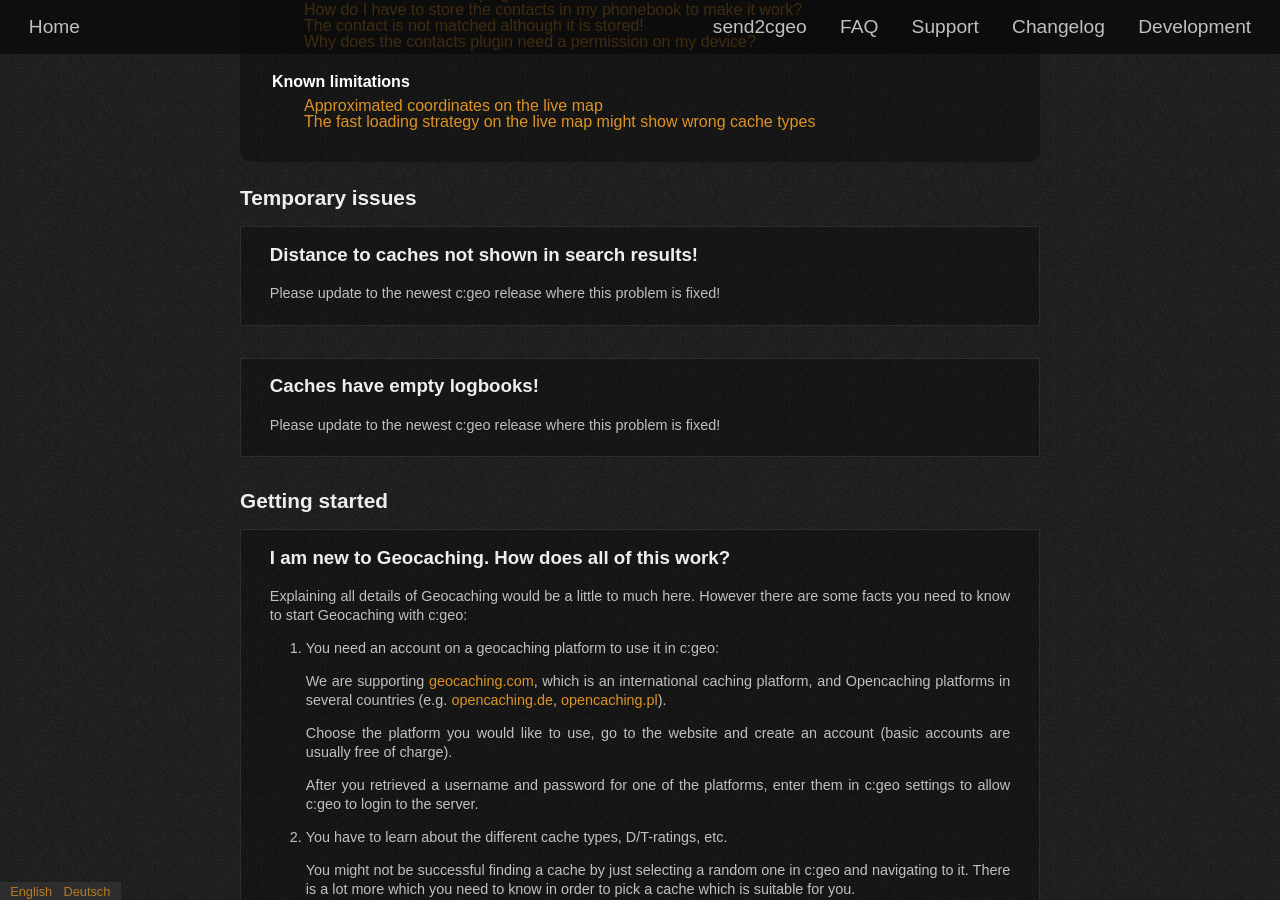
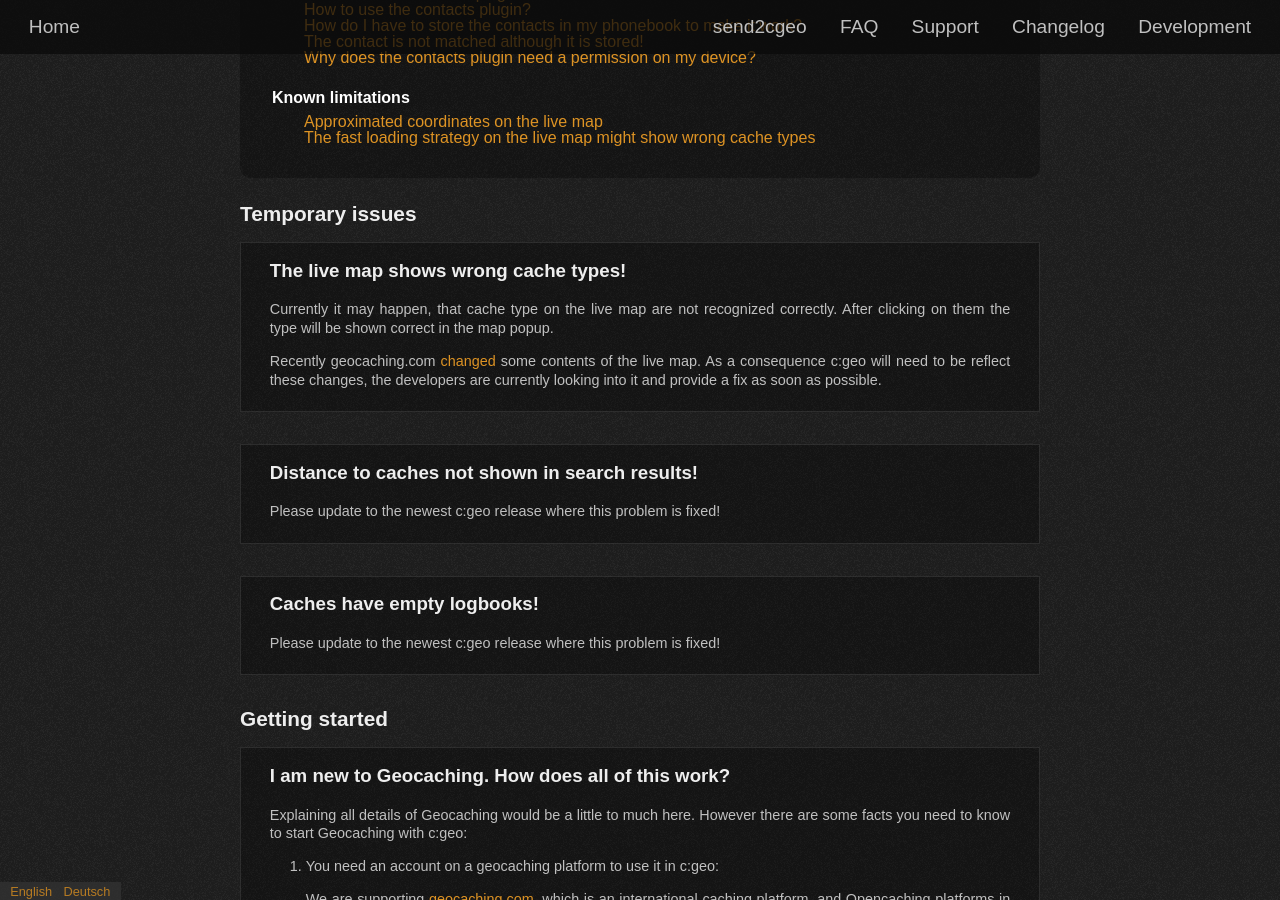
Before and after one commit to cgeo/cgeo.github.io, a Jekyll site: the page built from faq.html, in a window 1280 px wide and 900 px high, scrolled down 2495 px. Built offline with Jekyll 4.4.1, drawn with Linux system fonts in a browser that asks for light colours; some web fonts are replaced; some of the changed text lies outside the part shown.

Commit message:
FAQ: Add temporary problem
https://github.com/cgeo/cgeo/issues/6175

```diff
--- a/_data/faq.yml
+++ b/_data/faq.yml
@@ -3,6 +3,22 @@
       en: Temporary issues
       de: Temporäre Probleme
   items:
+      - id: 6175
+        en:
+            title: The live map shows wrong cache types!
+            content: |
+                Currently it may happen, that cache type on the live map are not recognized correctly. After clicking on them the type will be shown correct in the map popup.
+
+                Recently geocaching.com [changed](http://forums.groundspeak.com/GC/index.php?s=19bca112f771f2123053d249fadc8e06&showtopic=342292) some contents of the live map.
+                As a consequence c:geo will need to be reflect these changes, the developers are currently looking into it and provide a fix as soon as possible.
+        de:
+            title: Die Live-Karte zeigt falsche Cache-Typen!
+            content: |
+                Derzeit kann es passieren, dass Cache-Typen auf der Live-Karte nicht korrekt erkannt werden. Nach Klick auf das Symbol wird der Cache-Typ im Popup-Fenster korrekt angezeigt.
+
+                Kürzlich hat geocaching.com einige Inhalte der Live-Karte [geändert](http://forums.groundspeak.com/GC/index.php?s=19bca112f771f2123053d249fadc8e06&showtopic=342292).
+                Als Konsequenz daraus muss auch c:geo diese Änderung abbilden, die Entwickler schauen sich dies gerade an werden so bald wie möglich eine Korrektur zur Verfügung stellen.
+
       - id: 6029
         en:
             title: Distance to caches not shown in search results!
```
